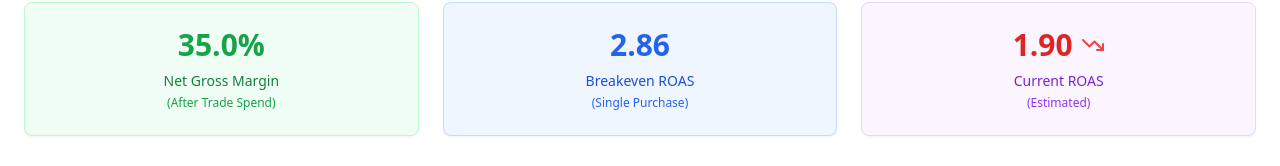
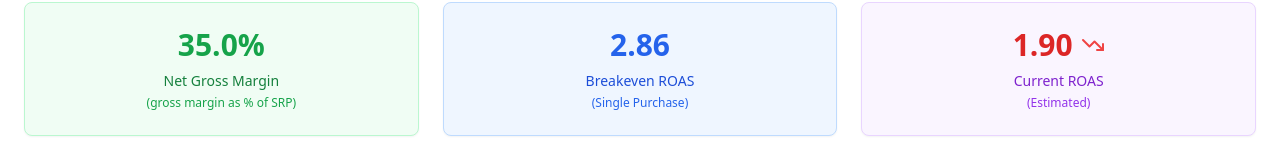
Before and after one commit to qbrico/roas-optimizer-insight-engine, a React (Vite) app: page / in a window 1280 px wide. Shown: the part 130-296 px from the top of the page. Built offline with nearby package versions, Linux system fonts and the light colour scheme.

Commit message:
Replace text in MetricsDashboard
Replaced the text "(After Trade Spend)" with "(gross margin as % of SRP)" in the MetricsDashboard component.

```diff
--- a/src/components/roas/MetricsDashboard.tsx
+++ b/src/components/roas/MetricsDashboard.tsx
@@ -38,7 +38,7 @@ export const MetricsDashboard = ({ parameters, breakevenROAS }: MetricsDashboard
             Net Gross Margin
           </div>
           <div className="text-xs text-green-600 mt-1">
-            (After Trade Spend)
+            (gross margin as % of SRP)
           </div>
         </CardContent>
       </Card>
```
